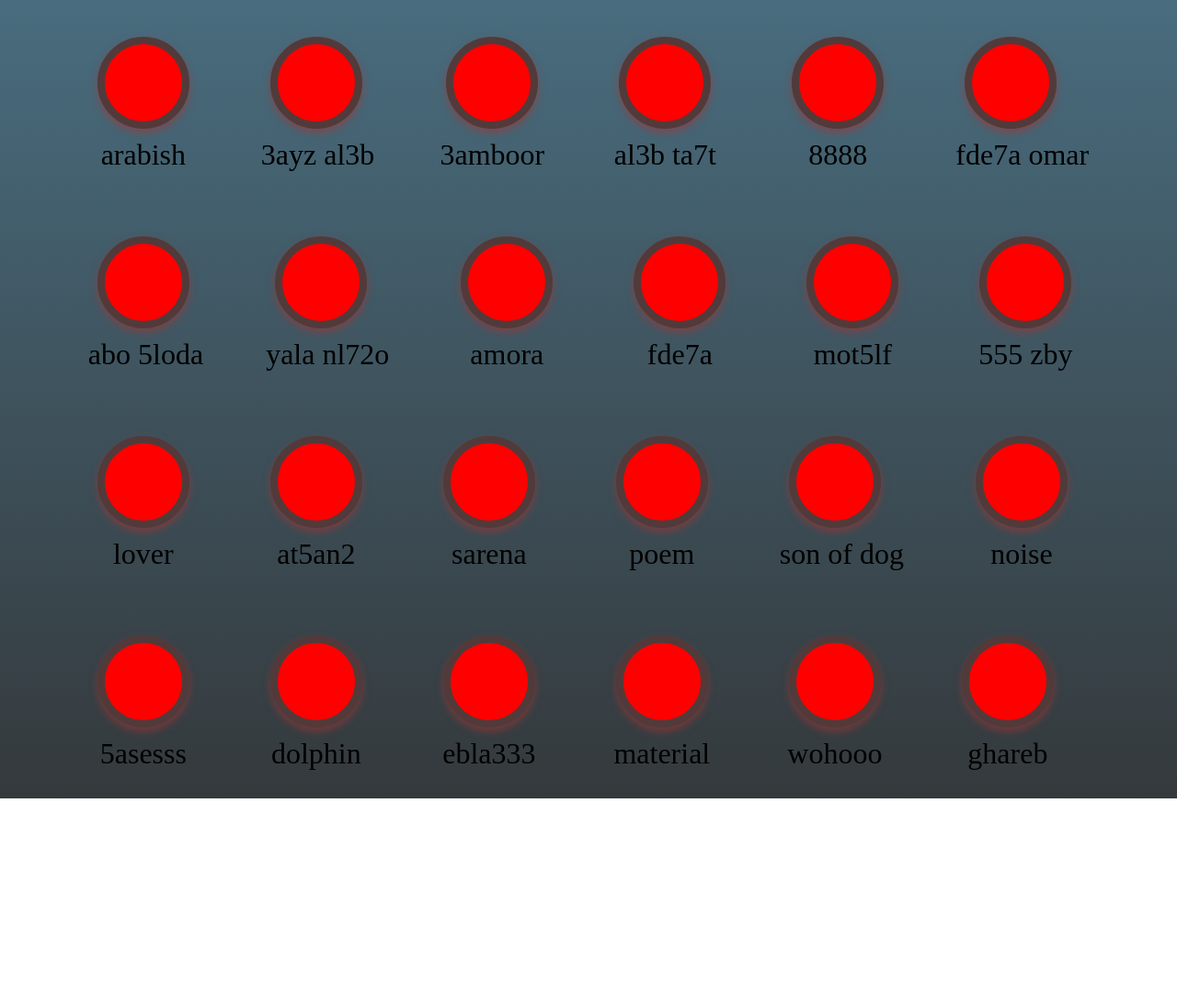
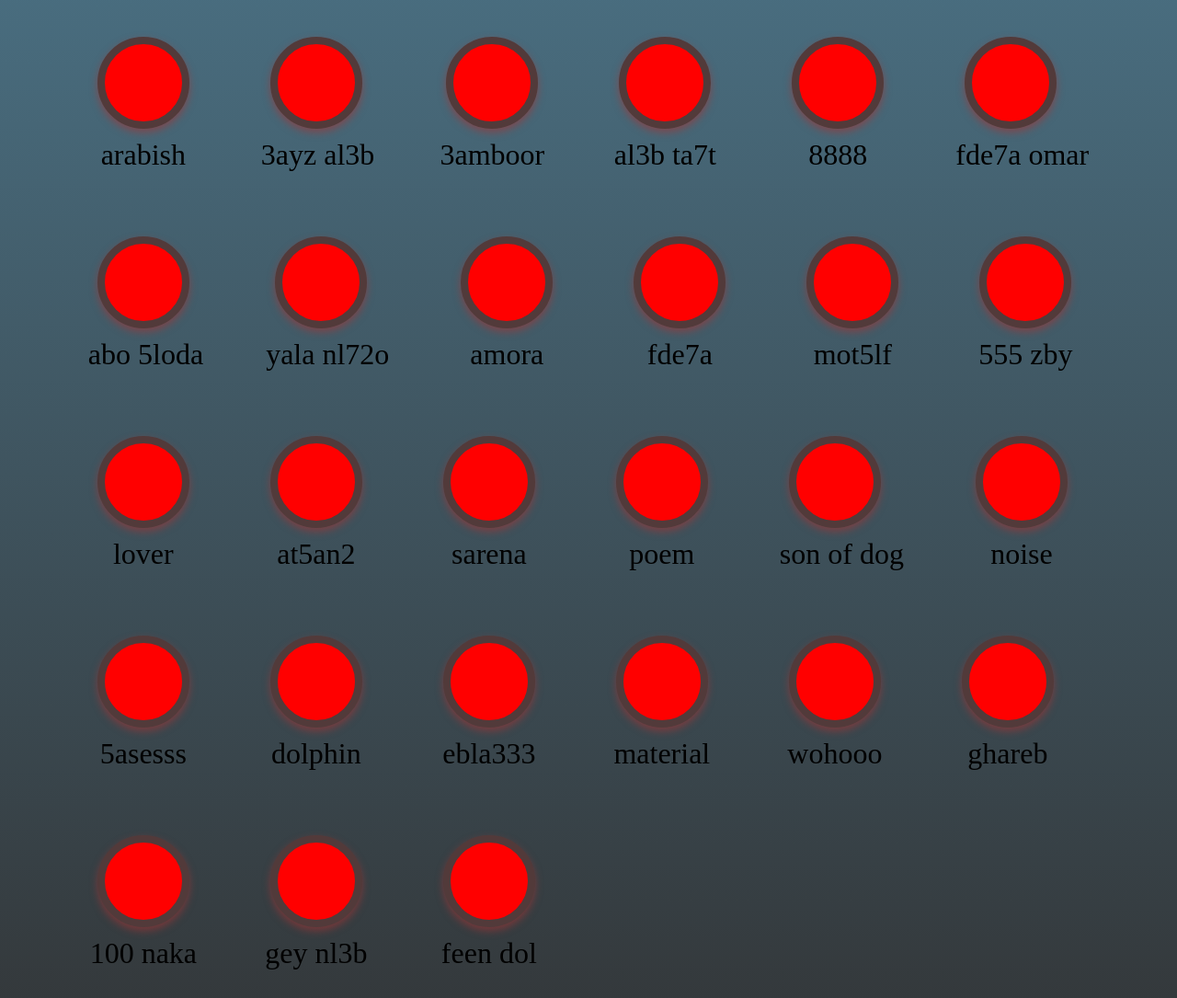
Before and after one commit to melloshadows/test-proj, a plain HTML site: page index.html in a window 1280 px wide. Shown: the whole page at 92% size. Before the commit the page ends 868 px from the top, so only its background shows below. Drawn offline with Linux system fonts and the light colour scheme.

Commit message:
added some new sounds

```diff
--- a/index.html
+++ b/index.html
@@ -256,6 +256,25 @@
             <figcaption>ghareb</figcaption>
         </figure>
 
+        <br>
+
+        <figure>
+            <div class="bt"></div>
+            <audio class="sound" src="./aud/100 naka.opus" type="audio/mpeg"></audio>
+            <figcaption>100 naka</figcaption>
+        </figure>
+
+        <figure>
+            <div class="bt"></div>
+            <audio class="sound" src="./aud/nl3b.opus" type="audio/mpeg"></audio>
+            <figcaption>gey nl3b</figcaption>
+        </figure>
+
+        <figure>
+            <div class="bt"></div>
+            <audio class="sound" src="./aud/feen.opus" type="audio/mpeg"></audio>
+            <figcaption>feen dol</figcaption>
+        </figure>
 
         <script>
             var btn = document.querySelectorAll(".bt")
```
Also changed, not shown: 1 other file.
